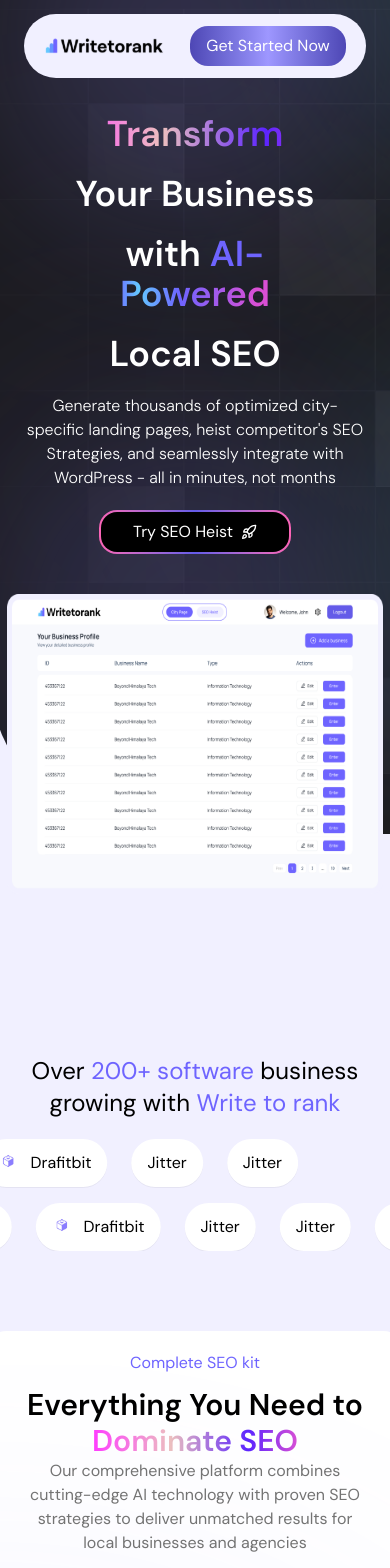
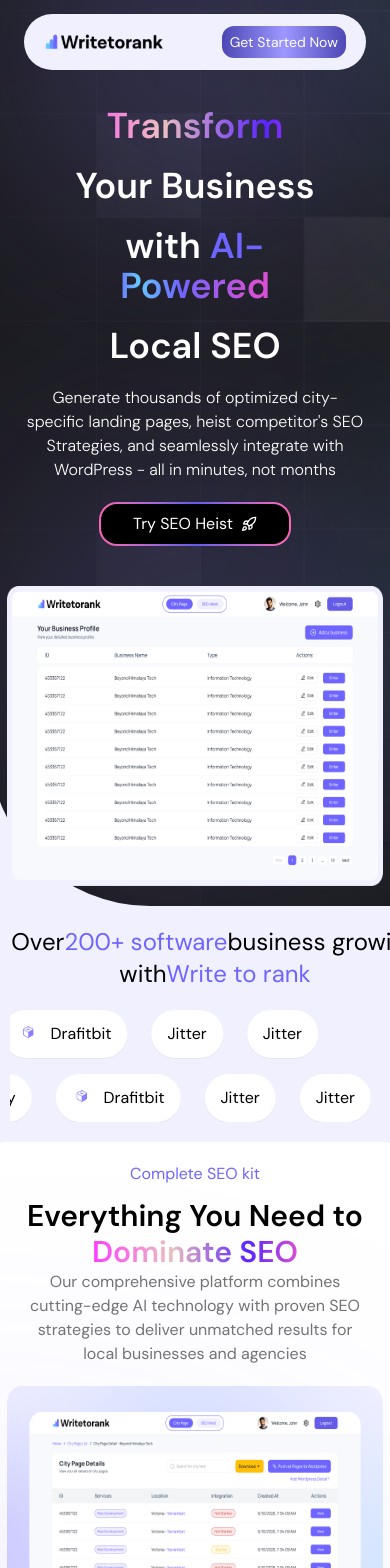
Before and after one commit to KrishnaChandraShiwakoti/WirteToRank, a React (Vite) app: page / in a window 390 px wide. Shown: the top 1568 px of the page. Built offline with nearby package versions, Linux system fonts and the light colour scheme.

Commit message:
fixed some responsive with hero section and update

```diff
--- a/src/Components/HeroSection.jsx
+++ b/src/Components/HeroSection.jsx
@@ -1,7 +1,7 @@
+import HeroImg from "../assets/img/HeroImg.png";
+import star from "../assets/svg/star.svg";
+import HeroButton from "../ui/Buttons/HeroButton";
 import PrimaryHeader from "../ui/PrimaryHeader";
-import HeroButton from "../ui/Buttons/HeroButton";
-import star from "../assets/svg/star.svg";
-import HeroImg from "../assets/img/HeroImg.png";
 
 const HeroSection = ({ handleFormOverlay }) => {
   return (
@@ -31,8 +31,7 @@
         <img
           src={HeroImg}
           alt="Hero Img"
-          className="relative xsm:top-20 w-11/12 h-[300px] md:h-full md:w-8/12 mx-auto mt-10
-        "
+          className="xsm:top-20 w-11/12 h-[300px] md:h-full md:w-8/12 mx-auto mt-10 "
         />
       </div>
     </div>
--- a/src/Components/ScrollLogo.jsx
+++ b/src/Components/ScrollLogo.jsx
@@ -1,17 +1,17 @@
 import React from "react";
+import drafitbit from "../assets/draftbit.png";
+import freedly from "../assets/freedly.png";
 import SoftwareLogo from "../ui/SoftwareLogo";
-import freedly from "../assets/freedly.png";
-import drafitbit from "../assets/draftbit.png";
 
 const ScrollLogo = () => {
   return (
-    <div className=" relative w-full flex justify-center items-center my-20 flex-col overflow-hidden">
+    <div className="w-full m-5 flex justify-center items-center flex-col overflow-hidden">
       <h1 className="text-2xl mb-5 text-center">
-        Over{" "}
+        Over
         <span className="bg-primary-500 bg-clip-text text-transparent">
           200+ software
-        </span>{" "}
-        business growing with{" "}
+        </span>
+        business growing with
         <span className="bg-primary-500 bg-clip-text text-transparent">
           Write to rank
         </span>
--- a/src/Pages/Home.jsx
+++ b/src/Pages/Home.jsx
@@ -1,20 +1,20 @@
+import { useEffect, useState } from "react";
+import image from "../assets/img/LocalSeo.png";
 import HomeScreen from "../assets/svg/HomeScreen.svg";
+import LocalSEO from "../assets/svg/LocalSEO.svg";
+import FeatureSection from "../Components/FeatureSection";
+import Footer from "../Components/Footer";
+import Form from "../Components/Form";
+import FrequentlyQuestions from "../Components/FrequentlyQuestions";
+import HeroSection from "../Components/HeroSection";
+import Integration from "../Components/Integration";
+import Progress from "../Components/Progress";
+import ScrollLogo from "../Components/ScrollLogo";
+import Testimonial from "../Components/Testimonial";
+import Walkthrough from "../Components/Walkthrough";
+import Button from "../ui/Buttons/Button";
+import Learn from "../ui/Learn";
 import Navbar from "../ui/Navbar";
-import ScrollLogo from "../Components/ScrollLogo";
-import FeatureSection from "../Components/FeatureSection";
-import Learn from "../ui/Learn";
-import Footer from "../Components/Footer";
-import FrequentlyQuestions from "../Components/FrequentlyQuestions";
-import Progress from "../Components/Progress";
-import Integration from "../Components/Integration";
-import Testimonial from "../Components/Testimonial";
-import Button from "../ui/Buttons/Button";
-import LocalSEO from "../assets/svg/LocalSEO.svg";
-import image from "../assets/img/LocalSeo.png";
-import HeroSection from "../Components/HeroSection";
-import Walkthrough from "../Components/Walkthrough";
-import Form from "../Components/Form";
-import { useState, useEffect } from "react";
 
 const Home = () => {
   const [showForm, setShowForm] = useState(false);
@@ -43,7 +43,7 @@
   }, []);
   return (
     <>
-      <div className=" bg-neutral-900 h-svh w-full lg:rounded-bl-[20rem] rounded-bl-[10rem] ">
+      <div className=" bg-neutral-900 w-full lg:rounded-bl-[20rem] rounded-bl-[10rem] ">
         <div
           className="w-[100%] py-5 h-full lg:rounded-bl-[20rem] rounded-bl-[10rem]"
           style={{
@@ -65,7 +65,8 @@
           </div>
         )}
       </div>
-      <div className="xs:h-2/12 xsm:h-1/15 lg:h-3/12 xl:h-6/13 w-11/12  md:w-8/12 "></div>
+      {/* <div className="block overflow-hidden xs:h-2/12 xsm:h-1/15 lg:h-3/12 xl:h-6/13 w-11/12  md:w-8/12 "></div> */}
+
       <ScrollLogo />
       <FeatureSection />
       <Progress />
--- a/src/ui/Buttons/CTA.jsx
+++ b/src/ui/Buttons/CTA.jsx
@@ -15,7 +15,7 @@
       <button
         type="button"
         onClick={handleClick}
-        className=" w-full px-4 py-2 rounded-[18px] text-white bg-gradient-to-r
+        className="w-full px-2 py-1.5 text-sm rounded-[12px] md:px-4 md:py-2 md:text-base md:rounded-[18px] text-white bg-gradient-to-r
       from-primary-700 via-primary-400 to-primary-700 transition duration-800 hover:cursor-pointer  hover:from-primary-500 hover:via-primary-700 hover:to-primary-500">
         {title}
       </button>
--- a/src/ui/Buttons/WatchVideo.jsx
+++ b/src/ui/Buttons/WatchVideo.jsx
@@ -1,6 +1,5 @@
 import React from "react";
 import PlayButton from "../../assets/svg/PlayButton.svg";
-import { LuPlay } from "react-icons/lu";
 
 const WatchVideo = ({ title }) => {
   return (
```
